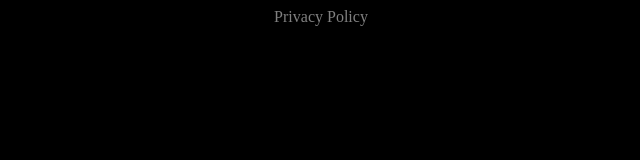
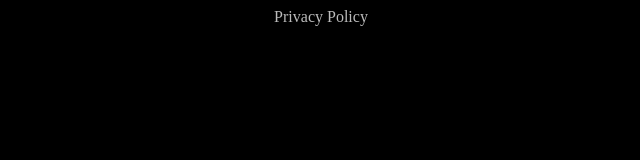
Before and after one commit to dddderek/dddderek.github.io, a plain HTML site: page idi-footer.html in a window 1280 px wide. Shown: the full height of the page, 319-959 px from the left. Drawn offline with Linux system fonts and the light colour scheme.

Commit message:
Update idi-footer.html

```diff
--- a/idi-footer.html
+++ b/idi-footer.html
@@ -1,6 +1,6 @@
 <!DOCTYPE html>
 <html>
-<body style="background-color: black; text-align: center; color:grey;">
+<body style="background-color: black; text-align: center; color:#bbbbbb;">
 Privacy Policy
 </body>
 </html>
```
